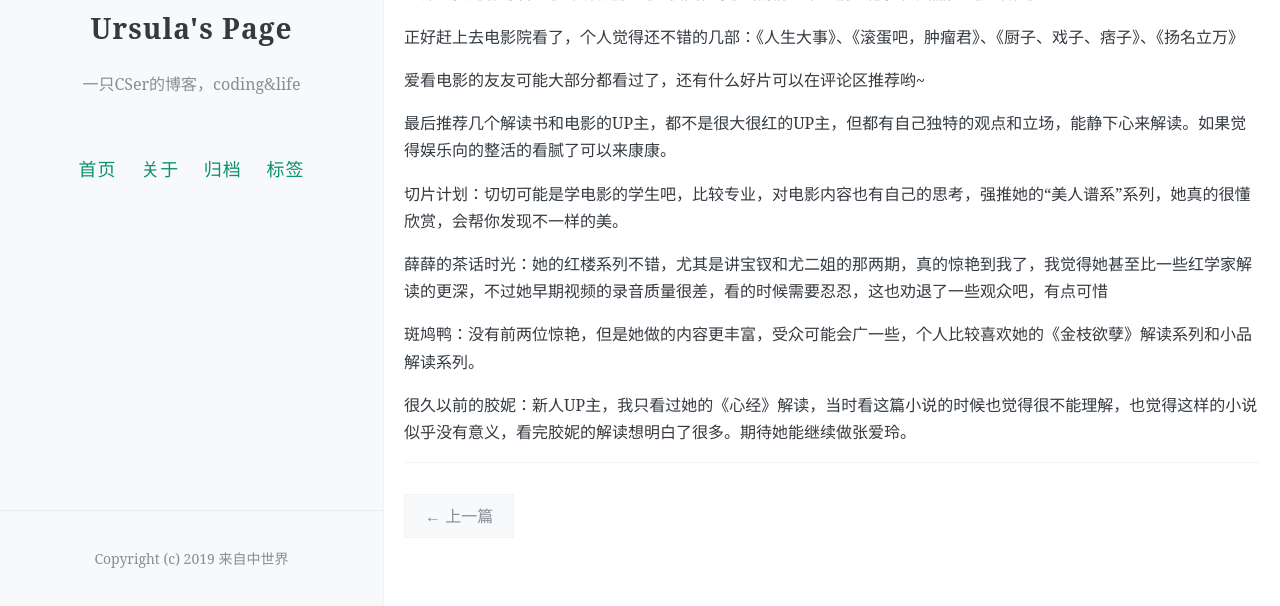
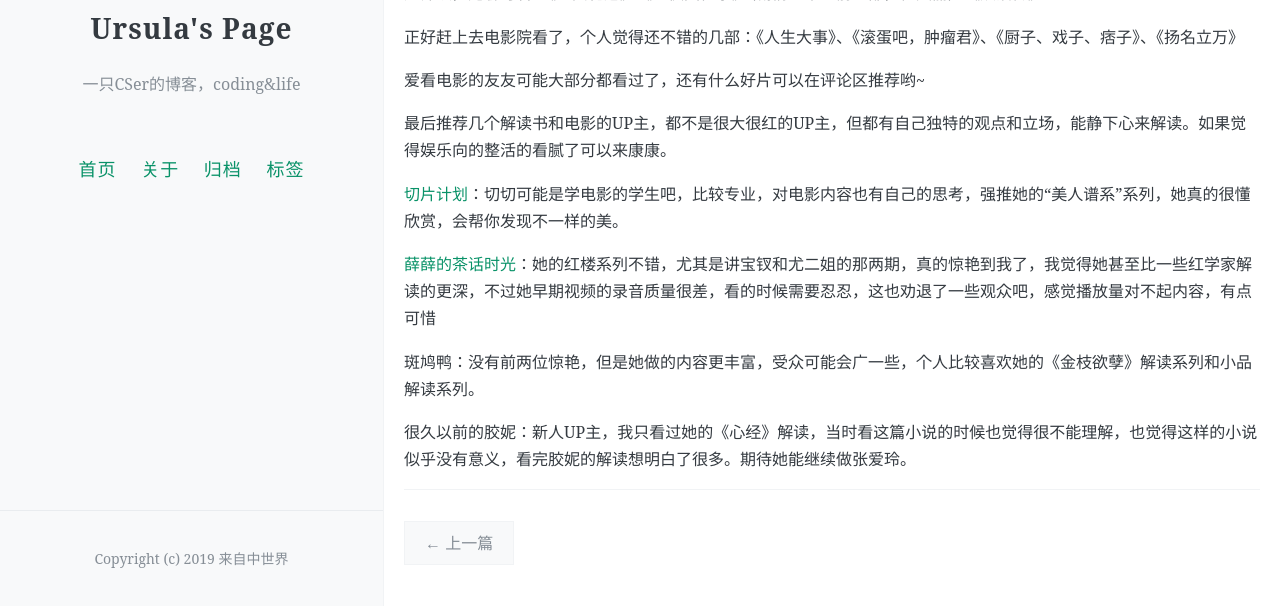
Before and after one commit to ursulalujun/Blog, a Jekyll site: the page built from _posts/2023-3-6-movie.md, in a window 1280 px wide and 900 px high, scrolled down 1182 px, cut to the strip 294-900 px from the top of the window. Built offline with Jekyll 4.4.1, drawn with Linux system fonts in a browser that asks for light colours; comment, search, counter and statistics services are not loaded; before the commit the page ends 2055 px from its top, so only the background shows below that; some of the changed text lies outside the part shown.

Commit message:
Update 2023-3-6-movie.md

```diff
--- a/_posts/2023-3-6-movie.md
+++ b/_posts/2023-3-6-movie.md
@@ -68,9 +68,9 @@ comments: true
 
 最后推荐几个解读书和电影的UP主，都不是很大很红的UP主，但都有自己独特的观点和立场，能静下心来解读。如果觉得娱乐向的整活的看腻了可以来康康。
 
-切片计划：切切可能是学电影的学生吧，比较专业，对电影内容也有自己的思考，强推她的“美人谱系”系列，她真的很懂欣赏，会帮你发现不一样的美。
+[切片计划](https://space.bilibili.com/624052719?spm_id_from=333.337.0.0)：切切可能是学电影的学生吧，比较专业，对电影内容也有自己的思考，强推她的“美人谱系”系列，她真的很懂欣赏，会帮你发现不一样的美。
 
-薛薛的茶话时光：她的红楼系列不错，尤其是讲宝钗和尤二姐的那两期，真的惊艳到我了，我觉得她甚至比一些红学家解读的更深，不过她早期视频的录音质量很差，看的时候需要忍忍，这也劝退了一些观众吧，有点可惜
+[薛薛的茶话时光](https://space.bilibili.com/436438643?spm_id_from=333.337.0.0)：她的红楼系列不错，尤其是讲宝钗和尤二姐的那两期，真的惊艳到我了，我觉得她甚至比一些红学家解读的更深，不过她早期视频的录音质量很差，看的时候需要忍忍，这也劝退了一些观众吧，感觉播放量对不起内容，有点可惜
 
 斑鸠鸭：没有前两位惊艳，但是她做的内容更丰富，受众可能会广一些，个人比较喜欢她的《金枝欲孽》解读系列和小品解读系列。
 
```
Also changed, not shown: other parts of _posts/2023-3-6-movie.md (+1 -1 lines).
